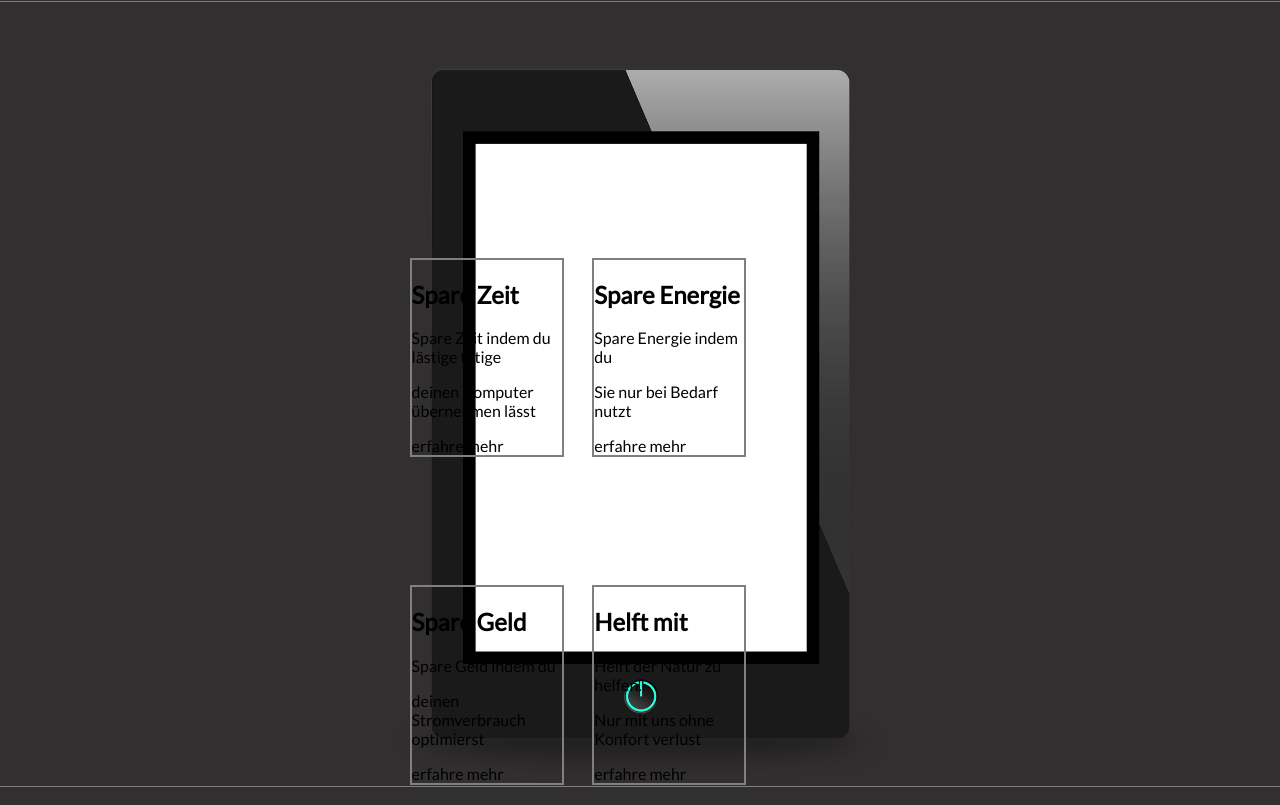
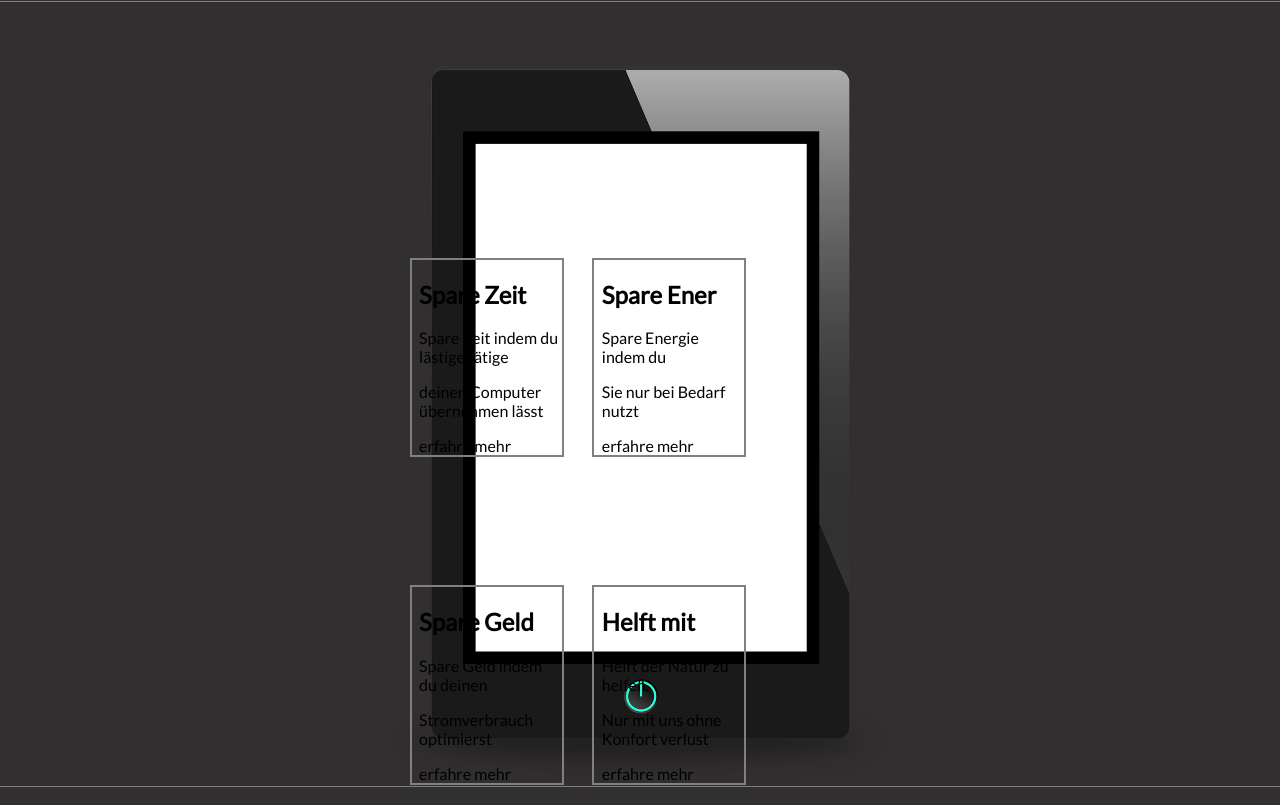
Before and after one commit to erhan-ince/Lev2_projekt_Landing-Page, a plain HTML site: page index.html in a window 1280 px wide. Shown: the part 105-910 px from the top of the page. Drawn offline with Linux system fonts and the light colour scheme.

Commit message:
Lev2_projekt_Landing-Page_v0.1.1

```diff
--- a/assets/css/style.css
+++ b/assets/css/style.css
@@ -29,6 +29,7 @@ section {
 section a {
   text-decoration: none;
   color: black;
+  margin-left: 5%;
 }
 section a:hover {
   background: green;
@@ -40,8 +41,12 @@ section div {
   font-size: 1em;
   width: 150px;
 }
-section div p {
+section p {
   /* font-size: 0.7em; */
+  margin-left: 5%;
+}
+section h1 {
+  margin-left: 5%;
 }
 #spare_zeit {
   display: inline-block;
--- a/index.html
+++ b/index.html
@@ -24,7 +24,7 @@
         <a class="a_spare_zeit" href="#">erfahre mehr</a>
       </div>
       <div id="spare_energie">
-        <h1 class="h1_spare_enerie">Spare Energie</h1>
+        <h1 class="h1_spare_enerie">Spare Ener</h1>
         <p class="p_spare_energie">
           Spare Energie indem du
         </p>
@@ -34,9 +34,9 @@
       <div id="spare_geld">
         <h1 class="h1_spare_geld">Spare Geld</h1>
         <p class="p_spare_geld">
-          Spare Geld indem du
+          Spare Geld indem du deinen
         </p>
-        <p class="p_spare_geld">deinen Stromverbrauch optimierst</p>
+        <p class="p_spare_geld">Stromverbrauch optimierst</p>
         <a class="a_spare_Geld" href="#">erfahre mehr</a>
       </div>
       <div id="helft_mit">
```
